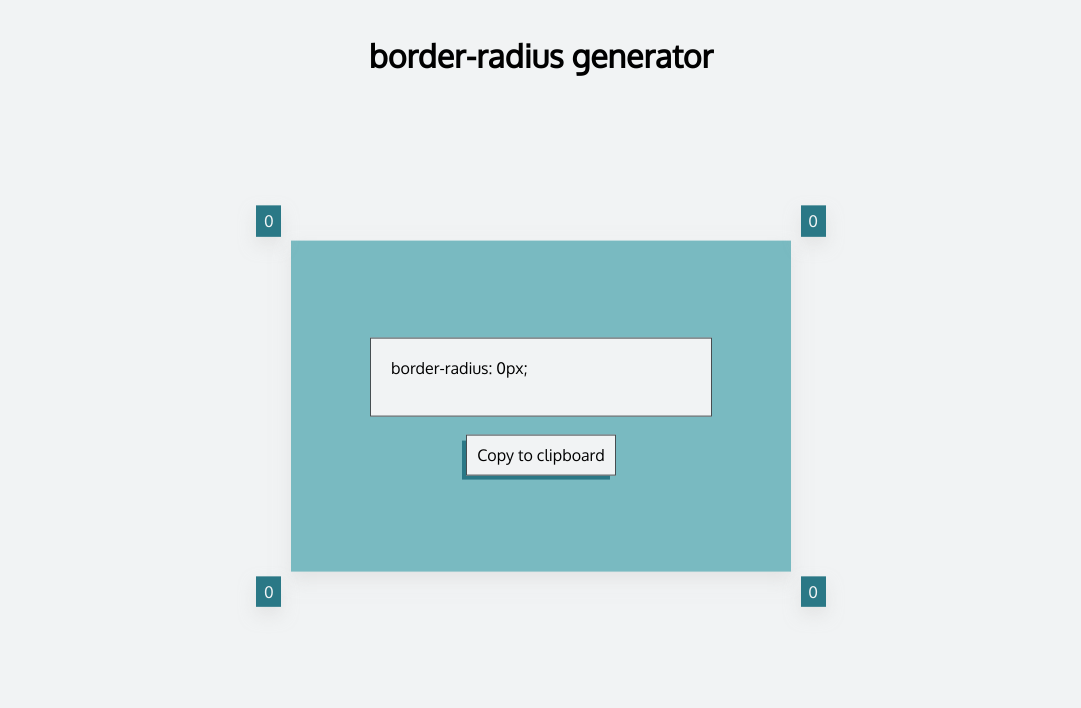
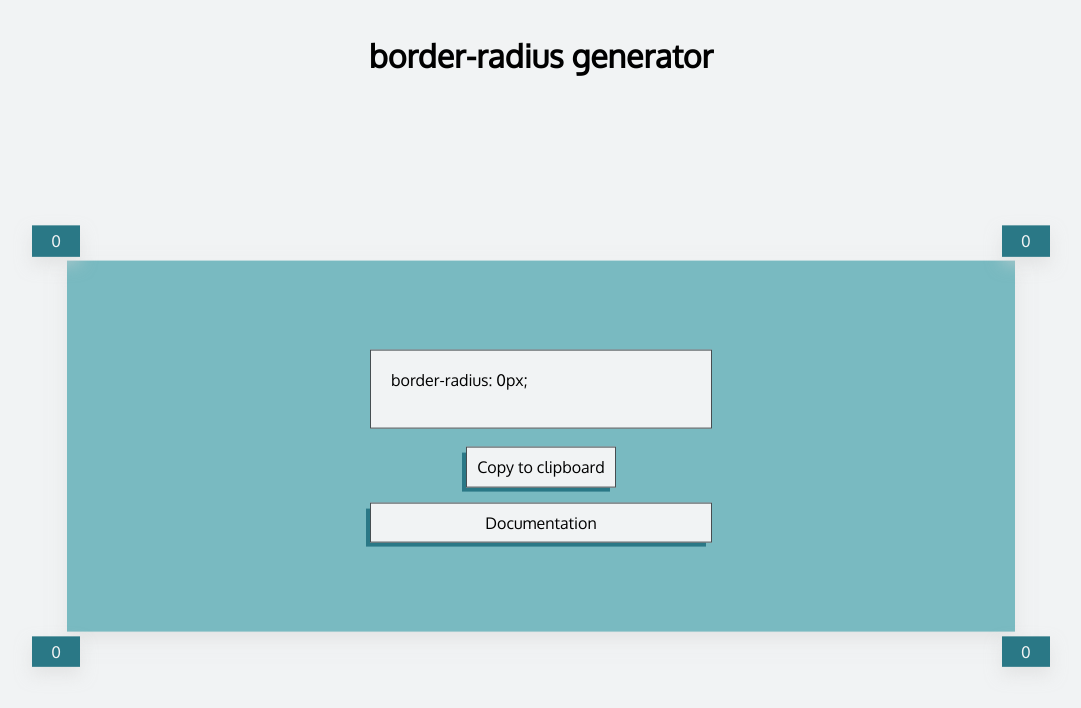
Before and after one commit to s0xzwasd/border-radius-for-us, a React (Create React App) app: page / in a window 1280 px wide. Shown: the top 708 px of the page, without its empty margins (99-1180 px from the left). Built offline with nearby package versions, Linux system fonts and the light colour scheme.

Commit message:
feat: add doc link component

```diff
--- a/src/components/Clipboard/Clipboard.module.scss
+++ b/src/components/Clipboard/Clipboard.module.scss
@@ -7,3 +7,9 @@
   border: none;
   border: 1px solid #474e51;
 }
+
+@media (max-width: 540px) {
+  .clipboard {
+    min-width: 150px;
+  }
+}
--- a/src/components/Clipboard/Clipboard.tsx
+++ b/src/components/Clipboard/Clipboard.tsx
@@ -1,6 +1,7 @@
 import React from 'react';
 import Button from '../Button';
 import styles from './Clipboard.module.scss';
+import Link from '../Link';
 
 type Props = {
   currentValue: Record<string, number>;
@@ -36,6 +37,7 @@ class Clipboard extends React.PureComponent<Props> {
     const {
       currentValue: { topLeft, topRight, bottomLeft, bottomRight },
     } = this.props;
+    const docLink = 'https://developer.mozilla.org/ru/docs/Web/CSS/border-radius';
 
     return (
       <div>
@@ -47,6 +49,7 @@ class Clipboard extends React.PureComponent<Props> {
           readOnly
         ></textarea>
         <Button onClick={this.copyToClipboard}>Copy to clipboard</Button>
+        <Link to={docLink}>Documentation</Link>
       </div>
     );
   }
--- a/src/components/Header/Header.module.scss
+++ b/src/components/Header/Header.module.scss
@@ -4,3 +4,9 @@
   padding-top: 3%;
   text-align: center;
 }
+
+@media (max-width: 1024px) {
+  .header {
+    padding-top: 10%;
+  }
+}
--- a/src/components/Input/Input.module.scss
+++ b/src/components/Input/Input.module.scss
@@ -33,3 +33,9 @@
   bottom: -35px;
   right: -35px;
 }
+
+@media (max-width: 1024px) {
+  .input {
+    width: 20%;
+  }
+}
--- /dev/null
+++ b/src/components/Link/Link.module.scss
@@ -0,0 +1,29 @@
+.link {
+  position: relative;
+  display: block;
+  margin: 0 auto;
+  margin-top: 15px;
+  padding: 10px;
+  cursor: pointer;
+  color: #000000;
+  text-align: center;
+  text-decoration: none;
+  border: 1px solid #474e51;
+  background-color: #f1f3f4;
+}
+
+.link::before {
+  content: '';
+  position: absolute;
+  height: 100%;
+  width: 100%;
+  top: 5px;
+  right: 5px;
+  background-color: #2a7886;
+  z-index: -1;
+  transition: transform 0.2s;
+}
+
+.link:hover::before {
+  transform: translate(6px, -4px);
+}
--- /dev/null
+++ b/src/components/Link/Link.tsx
@@ -0,0 +1,15 @@
+import React from 'react';
+import styles from './Link.module.scss';
+
+type Props = {
+  children: React.ReactChild;
+  to: string;
+};
+
+const Link = ({ children, to }: Props): JSX.Element => (
+  <a href={to} className={styles.link}>
+    {children}
+  </a>
+);
+
+export default Link;
--- /dev/null
+++ b/src/components/Link/index.tsx
@@ -0,0 +1,3 @@
+import Link from './Link';
+
+export default Link;
--- a/src/components/Rectangle/Rectangle.module.scss
+++ b/src/components/Rectangle/Rectangle.module.scss
@@ -12,3 +12,10 @@
   background-color: #79bac1;
   box-shadow: 0 0.5rem 1rem rgba(213, 213, 213, 0.5);
 }
+
+@media (max-width: 1440px) {
+  .rectangle {
+    width: 70%;
+    height: 40%;
+  }
+}
--- a/src/index.scss
+++ b/src/index.scss
@@ -6,6 +6,7 @@ html {
 body {
   font-family: 'Oxygen', 'Arial', sans-serif;
   margin: 0;
+  min-width: 320px;
 }
 
 main {
```
